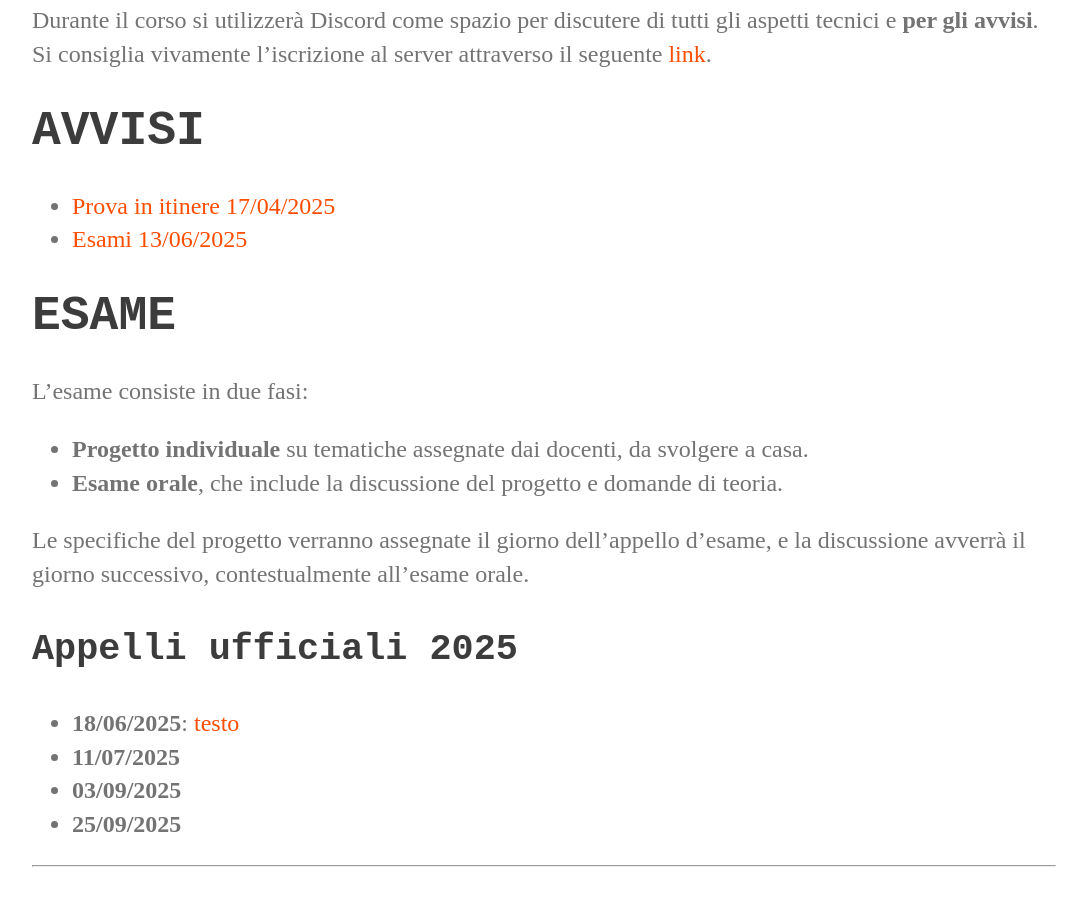
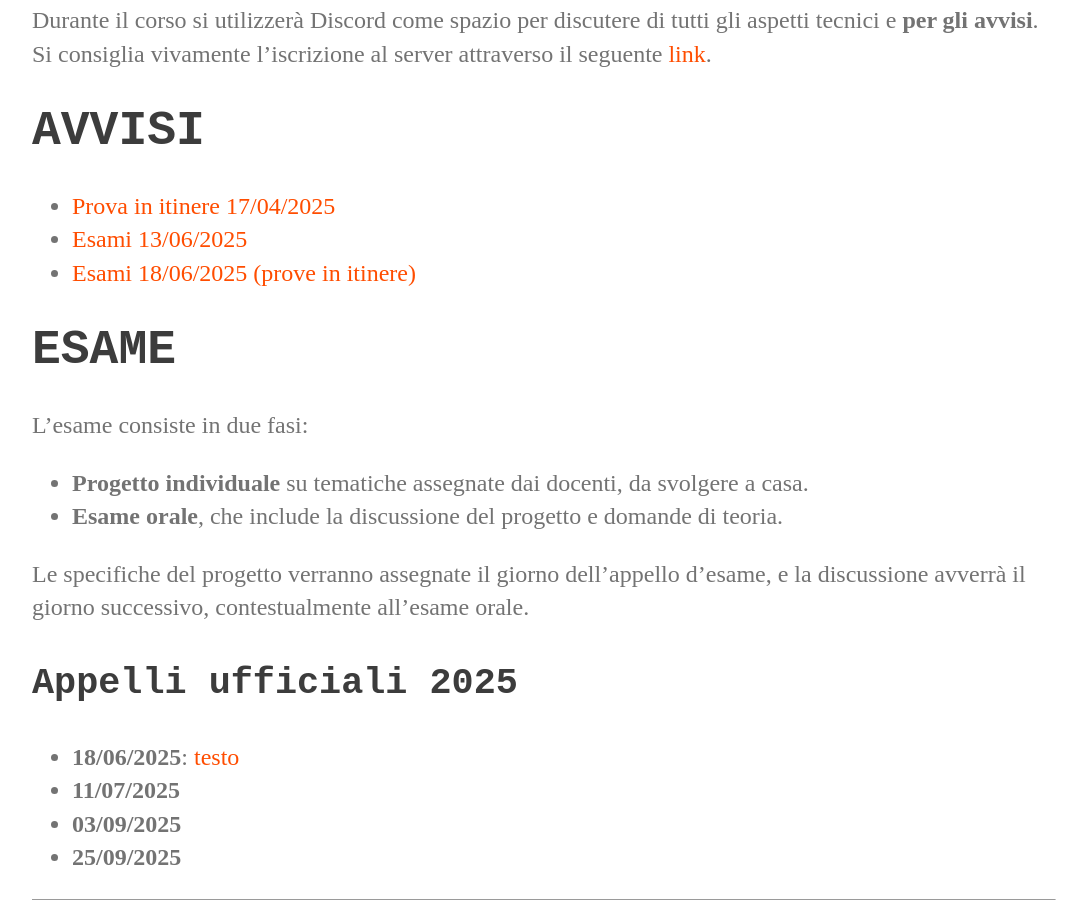
Before and after one commit to perceivelab/ml-mz-2025, a Jekyll site: the page built from index.md, in a window 1280 px wide and 900 px high, scrolled down 789 px. Shown: the whole window, without its empty margins (96-1164 px from the left). Built offline with Jekyll 4.4.1, drawn with Linux system fonts in a browser that asks for light colours; our own code applies the rules of GitHub Pages for plain Markdown files.

Commit message:
Aggiornati risultati

```diff
--- a/index.md
+++ b/index.md
@@ -21,6 +21,7 @@ Durante il corso si utilizzerà Discord come spazio per discutere di tutti gli a
 
 - [Prova in itinere 17/04/2025](https://studentiunict-my.sharepoint.com/:b:/g/personal/simone_palazzo_unict_it/Ea9Mzx1M2zxNnI9T3aChdUEBxjN2py-j2WcVVcAdV-pMHw?e=pmalFR)
 - [Esami 13/06/2025](https://studentiunict-my.sharepoint.com/:b:/g/personal/simone_palazzo_unict_it/EbXdEwFx7wNEve1d5yTyg0QBpmFNUYKASby5Bf88cG_Pvg?e=vUA4ZZ)
+- [Esami 18/06/2025 (prove in itinere)](https://studentiunict-my.sharepoint.com/:b:/g/personal/simone_palazzo_unict_it/EZ8P35iHhTdArP8B_mjhnc0BdXcntvt0DP_f8h0OEvPkqw?e=M7ItiH)
 
 # ESAME
 
```
